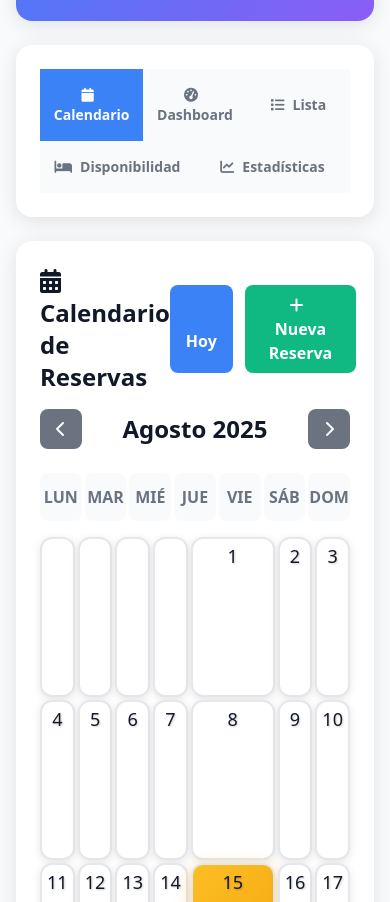
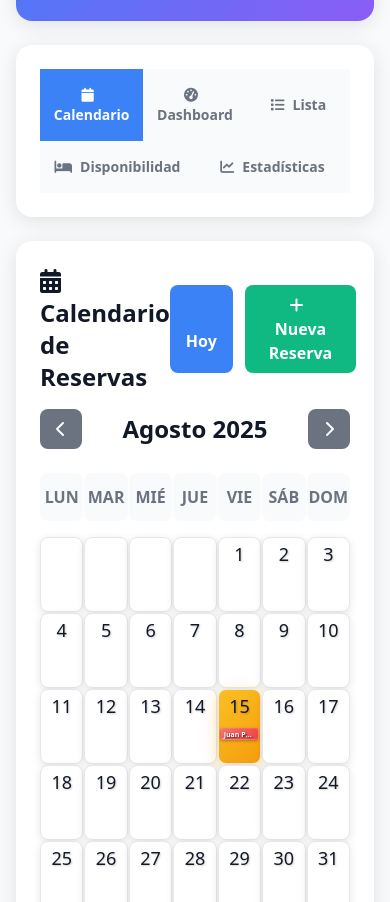
Before and after one commit to hostalplazalebu/reservas, a plain HTML site: page index.html in a window 390 px wide. Shown: the part 183-1085 px from the top of the page. Drawn offline with nearby package versions, Linux system fonts and the light colour scheme.

Commit message:
fix: balance cell height to show full month in iPhone vertical view
- Dramatically reduced cell heights to fit full calendar on iPhone vertical
- Desktop: min-height 120px (was 220px) for better month overview
- Mobile breakpoints: 100px/85px/75px with max-height limits
- Added max-height constraints to prevent excessive cell growth
- Added overflow-y: auto for scrollable content within cells
- Ultra-compact reservations: 8px/7px/6px/5px font sizes
- Reduced gaps to 4px/2px/1px for maximum space efficiency
- Enables viewing complete month in iPhone vertical orientation
- Individual cells scroll if they have 5+ reservations
- Maintains readability while prioritizing month overview visibility

```diff
--- a/index.html
+++ b/index.html
@@ -38,30 +38,30 @@
         .calendar-grid {
             display: grid;
             grid-template-columns: repeat(7, 1fr);
-            gap: 6px;
+            gap: 4px;
             width: 100%;
         }
 
         @media (max-width: 768px) {
             .calendar-grid {
-                gap: 4px;
+                gap: 2px;
             }
         }
 
         @media (max-width: 640px) {
             .calendar-grid {
-                gap: 3px;
+                gap: 1px;
             }
         }
 
         .calendar-day {
-            min-height: 220px;
+            min-height: 120px;
             height: auto;
             border: 2px solid var(--border-color);
-            border-radius: 12px;
-            padding: 6px 4px;
+            border-radius: 8px;
+            padding: 4px 3px;
             background: var(--bg-primary);
-            font-size: 18px;
+            font-size: 16px;
             font-weight: 500;
             transition: all 0.3s ease;
             cursor: pointer;
@@ -86,22 +86,22 @@
         }
 
         .reserva-item {
-            font-size: 9px;
+            font-size: 8px;
             font-weight: 500;
             color: white;
-            padding: 3px 3px;
-            margin: 1px 0;
-            border-radius: 4px;
+            padding: 1px 2px;
+            margin: 0.5px 0;
+            border-radius: 3px;
             text-align: left;
-            line-height: 1.1;
+            line-height: 1.0;
             cursor: pointer;
             transition: all 0.2s ease;
             position: relative;
             overflow: visible;
-            text-shadow: 1px 1px 2px rgba(0,0,0,0.6);
-            box-shadow: 0 1px 4px rgba(0,0,0,0.2);
+            text-shadow: 1px 1px 2px rgba(0,0,0,0.7);
+            box-shadow: 0 1px 3px rgba(0,0,0,0.3);
             border: 1px solid rgba(255,255,255,0.1);
-            min-height: 20px;
+            min-height: 14px;
             display: flex;
             flex-direction: column;
             justify-content: center;
@@ -241,62 +241,68 @@
 
         @media (max-width: 768px) {
             .calendar-day {
-                min-height: 200px;
+                min-height: 100px;
                 height: auto;
-                font-size: 16px;
+                max-height: 140px;
+                font-size: 14px;
                 font-weight: 500;
-                padding: 5px 3px;
-                border-width: 2px;
+                padding: 3px 2px;
+                border-width: 1px;
+                overflow-y: auto;
             }
             .reserva-item {
-                font-size: 9px;
+                font-size: 7px;
                 font-weight: 500;
-                padding: 2px 2px;
-                margin: 1px 0;
-                min-height: 18px;
-                text-shadow: 1px 1px 2px rgba(0,0,0,0.7);
+                padding: 1px 1px;
+                margin: 0px 0;
+                min-height: 12px;
+                text-shadow: 1px 1px 2px rgba(0,0,0,0.8);
                 border-width: 1px;
             }
         }
 
         @media (max-width: 640px) {
             .calendar-day {
-                min-height: 180px;
+                min-height: 85px;
                 height: auto;
-                font-size: 15px;
+                max-height: 120px;
+                font-size: 13px;
                 font-weight: 500;
-                padding: 4px 2px;
-                border-width: 2px;
+                padding: 2px 2px;
+                border-width: 1px;
+                overflow-y: auto;
             }
             .reserva-item {
-                font-size: 8px;
-                font-weight: 500;
-                padding: 2px 2px;
-                margin: 1px 0;
-                min-height: 16px;
-                text-shadow: 1px 1px 2px rgba(0,0,0,0.7);
+                font-size: 6px;
+                font-weight: 600;
+                padding: 1px 1px;
+                margin: 0px 0;
+                min-height: 10px;
+                text-shadow: 1px 1px 2px rgba(0,0,0,0.8);
                 border-width: 1px;
             }
         }
 
         @media (max-width: 480px) {
             .calendar-day {
-                min-height: 160px;
+                min-height: 75px;
                 height: auto;
-                font-size: 14px;
+                max-height: 100px;
+                font-size: 12px;
                 font-weight: 500;
-                padding: 3px 2px;
-                border-width: 2px;
+                padding: 2px 1px;
+                border-width: 1px;
+                overflow-y: auto;
             }
             .reserva-item {
-                font-size: 7px;
-                font-weight: 500;
-                padding: 1px 2px;
-                margin: 1px 0;
-                min-height: 14px;
-                text-shadow: 1px 1px 2px rgba(0,0,0,0.7);
+                font-size: 5px;
+                font-weight: 600;
+                padding: 0.5px 1px;
+                margin: 0px 0;
+                min-height: 8px;
+                text-shadow: 1px 1px 2px rgba(0,0,0,0.9);
                 border-width: 1px;
-                line-height: 0.9;
+                line-height: 0.8;
             }
         }
     </style>
@@ -778,7 +784,7 @@
                     }
 
                     reservaDiv.innerHTML = `
-                        <div style="font-size: 9px; font-weight: 500; line-height: 1.1; text-shadow: 1px 1px 2px rgba(0,0,0,0.7); padding: 2px 3px; overflow: hidden; text-overflow: ellipsis; white-space: nowrap; text-align: left;">${nombreMostrar} (H${reserva.habitacion})</div>
+                        <div style="font-size: 7px; font-weight: 600; line-height: 1.0; text-shadow: 1px 1px 2px rgba(0,0,0,0.8); padding: 1px 2px; overflow: hidden; text-overflow: ellipsis; white-space: nowrap; text-align: left;">${nombreMostrar} (H${reserva.habitacion})</div>
                     `;
 
                     diaElement.appendChild(reservaDiv);
```
